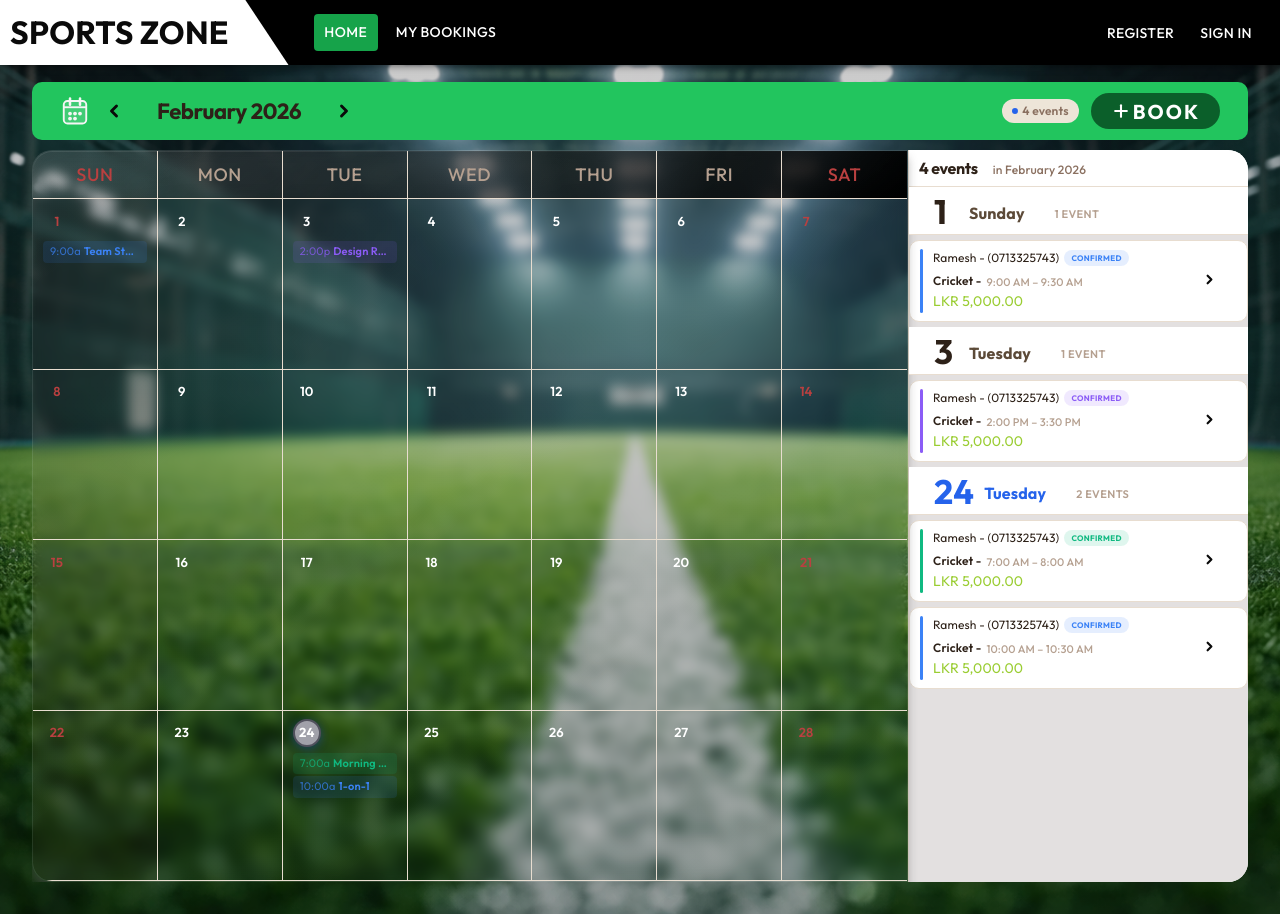
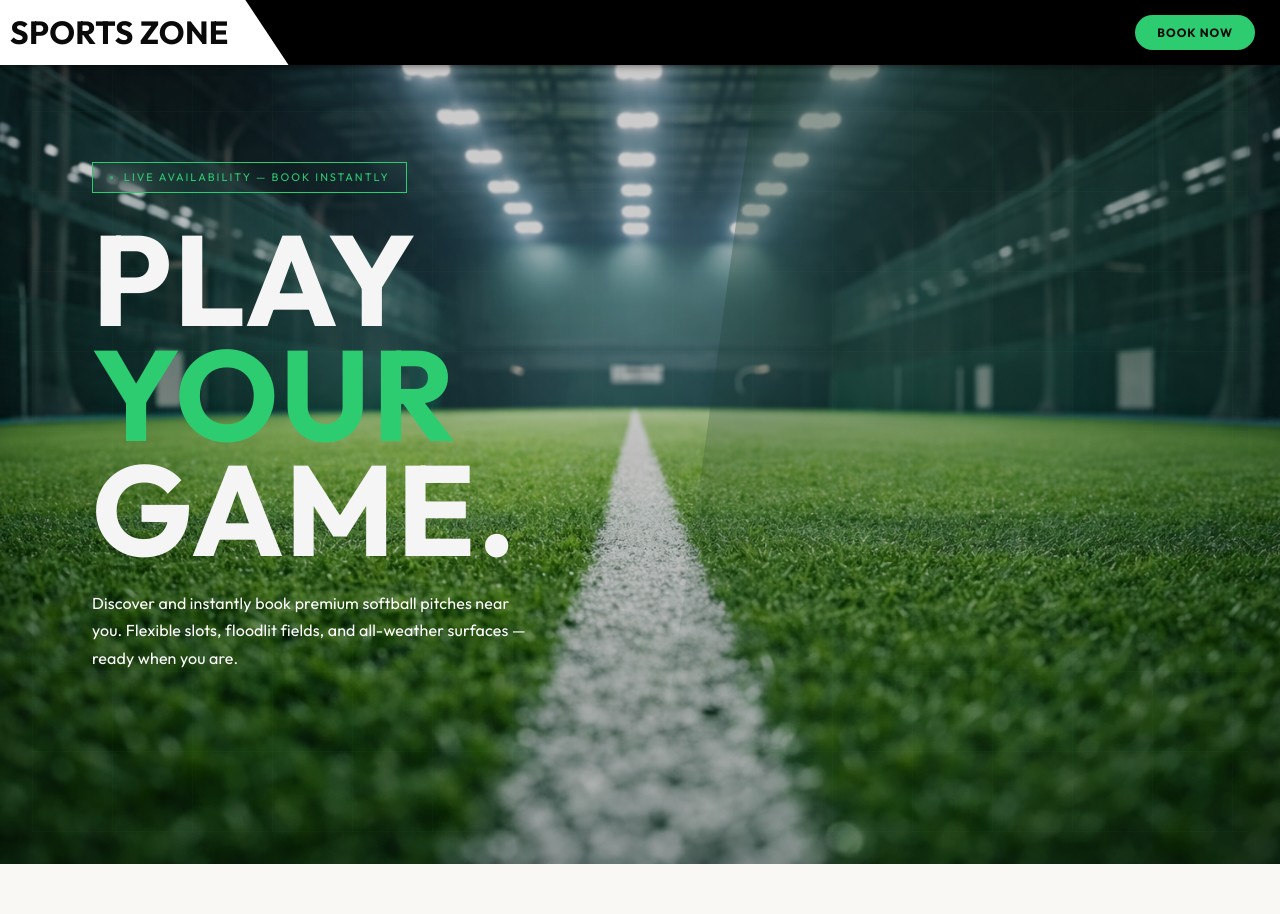
Before and after one commit to Chamila-Ranasinghe/booking-app, a React (Vite) app: page / in a window 1280 px wide. After the commit the page ends 864 px from the top, so only its background shows below. Built offline with nearby package versions, Linux system fonts and the light colour scheme.

Commit message:
modifications on calendar

```diff
--- a/src/App.tsx
+++ b/src/App.tsx
@@ -4,6 +4,7 @@ import { Route, Routes } from "react-router-dom";
 import MobiScrollCalendar from "./components/ResponsiveCalender";
 import SignIn from "./components/SigninComponent";
 import Register from "./components/RegisterComponent";
+import Home from "./components/HomeComponent";
 
 function App() {
   return (
@@ -11,9 +12,10 @@ function App() {
       <NavBar></NavBar>
       <main className="main-container">
         <Routes>
-          <Route path="/" element={<MobiScrollCalendar />}></Route>
+          <Route path="/calendar" element={<MobiScrollCalendar />}></Route>
           <Route path="/signin" element={<SignIn />}></Route>
           <Route path="/register" element={<Register />}></Route>
+          <Route path="/" element={<Home />}></Route>
         </Routes>
       </main>
     </>
--- a/src/components/EventSheetComponent.tsx
+++ b/src/components/EventSheetComponent.tsx
@@ -300,9 +300,6 @@ export const EventSheet: FC<EventSheetProps> = ({
               Delete
             </button>
           )}
-          {/* <button className="btn btn-ghost" onClick={onClose}>
-            Cancel
-          </button> */}
           <button className="btn btn-primary" onClick={handleSave}>
             {isEdit ? "Save Changes" : "Book"}
           </button>
--- /dev/null
+++ b/src/components/HomeComponent.tsx
@@ -0,0 +1,37 @@
+import "../css/Home.scss";
+
+export default function Home() {
+  return (
+    <div>
+      <section className="hero">
+        <div className="hero-content">
+          <div className="hero-badge">Live Availability — Book Instantly</div>
+          <h1>
+            PLAY<span className="accent">YOUR</span>GAME.
+          </h1>
+          <p className="hero-sub">
+            Discover and instantly book premium softball pitches near you.
+            Flexible slots, floodlit fields, and all-weather surfaces — ready
+            when you are.
+          </p>
+        </div>
+
+
+        <div className="hero-visual">
+          <div className="stat-card">
+            <div className="stat-number">3+</div>
+            <div className="stat-label">Premium Pitches</div>
+          </div>
+          <div className="stat-card">
+            <div className="stat-number">50+</div>
+            <div className="stat-label">Bookings Made</div>
+          </div>
+          <div className="stat-card">
+            <div className="stat-number">98%</div>
+            <div className="stat-label">Satisfaction Rate</div>
+          </div>
+        </div>
+      </section>
+    </div>
+  );
+}
--- a/src/components/NavBar.tsx
+++ b/src/components/NavBar.tsx
@@ -1,4 +1,4 @@
-import * as React from "react";
+import { useEffect, useState } from "react";
 import AppBar from "@mui/material/AppBar";
 import Box from "@mui/material/Box";
 import CssBaseline from "@mui/material/CssBaseline";
@@ -18,36 +18,42 @@ import { NavLink } from "react-router-dom";
 import MenuItem from "@mui/material/MenuItem";
 import Menu from "@mui/material/Menu";
 import AccountCircle from "@mui/icons-material/AccountCircle";
+import { useNavigate , useLocation } from "react-router-dom";
 
 interface Props {
-  /**
-   * Injected by the documentation to work in an iframe.
-   * You won't need it on your project.
-   */
   window?: () => Window;
 }
 
 const drawerWidth = 240;
-const navItems = [{ label: "Home", path: "" }, { label: "My Bookings", path: "bookings" } ];
+const navItems = [{ label: "Home", path: "calendar" }];
 const signInItems = [
   { label: "Register", path: "register" },
   { label: "Sign In", path: "signin" },
 ];
 
 export default function NavBar(props: Props) {
+  const navigate = useNavigate();
   const { window } = props;
-  const [mobileOpen, setMobileOpen] = React.useState(false);
-  const [auth] = React.useState(false);
-  const [anchorEl, setAnchorEl] = React.useState<null | HTMLElement>(null);
-  // const navigate = useNavigate();
+  const [mobileOpen, setMobileOpen] = useState(false);
+  const [auth] = useState(false);
+  const [isAdmin] = useState(false);
+  const [anchorEl, setAnchorEl] = useState<null | HTMLElement>(null);
+  const [isHomePage, setHomepage] = useState(true);
+  const location = useLocation();
+
+  useEffect(() => {
+    if(location.pathname === "/"){
+       setHomepage(true);
+    }
+    else{
+      console.log(location.pathname)
+      setHomepage(false);
+    }
+  }, []);
 
   const handleDrawerToggle = () => {
     setMobileOpen((prevState) => !prevState);
   };
-
-  // const handleChange = (event: React.ChangeEvent<HTMLInputElement>) => {
-  //   setAuth(event.target.checked);
-  // };
 
   const handleMenu = (event: React.MouseEvent<HTMLElement>) => {
     setAnchorEl(event.currentTarget);
@@ -56,20 +62,6 @@ export default function NavBar(props: Props) {
   const handleClose = () => {
     setAnchorEl(null);
   };
-
-  // const handleNavClick = React.useCallback((nav: string) => {
-  //   if (nav) {
-  //     if (nav.match("Home")) {
-  //       navigate("/");
-  //     }
-  //     if (nav.match("Register")) {
-  //       navigate("/register");
-  //     }
-  //     if (nav.match("Sign In")) {
-  //       navigate("/signin");
-  //     }
-  //   }
-  // }, []);
 
   const drawer = (
     <Box onClick={handleDrawerToggle} sx={{ textAlign: "center" }}>
@@ -125,15 +117,33 @@ export default function NavBar(props: Props) {
                 to={`/${item.path.toLowerCase()}`} // adjust route if needed
                 className="navlink"
               >
-                {({ isActive }) => (
-                  <Button className={`menubutton ${isActive ? "active" : ""}`}>
+                {({ isActive }) =>
+                  !isHomePage && (
+                    <Button
+                      className={`menubutton ${isActive ? "active" : ""}`}
+                    >
                       {item.label}
                     </Button>
-                )}
+                  )
+                }
               </NavLink>
             ))}
           </Box>
+          {
+            isHomePage && (
+              <div className="navigator-class">
+                <button
+                  className="nav-cta"
+                  onClick={() => {navigate("/calendar"); setHomepage(false)}}
+                >
+                  Book Now
+                </button>
+              </div>
+            )
+          }
+
           {auth ? (
+            (
               <div className="logged-profile">
                 <IconButton
                   size="large"
@@ -143,29 +153,55 @@ export default function NavBar(props: Props) {
                   onClick={handleMenu}
                   color="inherit"
                 >
+                  <span className="username-tag">Hi, Ramesh</span>{" "}
                   <AccountCircle />
                 </IconButton>
                 <Menu
                   id="menu-appbar"
                   anchorEl={anchorEl}
                   anchorOrigin={{
-                  vertical: "top",
-                  horizontal: "right",
+                    vertical: "bottom",
+                    horizontal: "left",
                   }}
                   keepMounted
                   transformOrigin={{
                     vertical: "top",
-                  horizontal: "right",
+                    horizontal: "left",
                   }}
+                  className="avatar-menu-dropdown"
                   open={Boolean(anchorEl)}
                   onClose={handleClose}
+                  PaperProps={{
+                    elevation: 4,
+                    sx: {
+                      overflow: "visible",
+                      mt: -1,
+                      minWidth: 180,
+                      "&::before": {
+                        content: '""',
+                        display: "block",
+                        position: "absolute",
+                        top: 0,
+                        right: 33,
+                        width: 10,
+                        height: 10,
+                        bgcolor: "background.paper",
+                        transform: "translateY(-50%) rotate(45deg)",
+                        zIndex: 0,
+                      },
+                    },
+                  }}
                 >
-                <MenuItem>Profile</MenuItem>
-                <MenuItem>My account</MenuItem>
+                  {isAdmin && (
+                    <MenuItem className="menu-itemms">Dashboard</MenuItem>
+                  )}
+                  <MenuItem className="menu-itemms">Logout</MenuItem>
                 </Menu>
               </div>
+            )
           ) : (
-            <div className="signIn">
+            !isHomePage &&
+            (<div className="signIn">
               {signInItems.map((item) => (
                 <NavLink
                   key={item.label}
@@ -181,7 +217,7 @@ export default function NavBar(props: Props) {
                   )}
                 </NavLink>
               ))}
-            </div>
+            </div>)
           )}
         </Toolbar>
       </AppBar>
--- /dev/null
+++ b/src/css/Home.scss
@@ -0,0 +1,184 @@
+
+@use "./colors.scss" as *;
+
+  :root {
+    --black: #0a0a0a;
+    --deep: #111111;
+    --card: #181818;
+    --green: #2ECC71;
+    --green-dark: #1db954;
+    --green-muted: #1a3d2b;
+    --white: #f5f5f5;
+    --grey: #888;
+    --border: rgba(46,204,113,0.15);
+  }
+
+  /* ── NAV ── */
+  .navigator-class {
+    position: fixed;
+    right: 25px;
+    top: 15px;
+    align-items: center;
+    justify-content: space-between;
+  }
+
+  .nav-links a:hover { color: var(--green); }
+
+  .nav-cta {
+    font-family: "Outfit";
+    font-size: 12px;
+    letter-spacing: 1px;
+    text-transform: uppercase;
+    background: var(--green);
+    color: var(--black);
+    border: none; cursor: pointer;
+    padding: 10px 22px;
+    font-weight: 700;
+    transition: background 0.2s, transform 0.15s;
+    border-radius: var(--radius-pill);
+  }
+  .nav-cta:hover { background: var(--green-dark); transform: translateY(-1px); }
+
+  /* ── HERO ── */
+  .hero {
+    min-height: 100vh;
+    position: relative;
+    display: flex; align-items: center;
+    padding: 50px 60px 80px;
+    overflow: hidden;
+  }
+
+  /* Diagonal green stripe */
+  .hero::before {
+    content: '';
+    position: absolute;
+    top: -10%; right: -5%;
+    width: 55%;
+    height: 120%;
+    background: linear-gradient(160deg, var(--green-muted) 0%, transparent 70%);
+    clip-path: polygon(20% 0%, 100% 0%, 100% 100%, 0% 100%);
+    opacity: 0.5;
+    z-index: 0;
+  }
+
+  /* Field lines texture */
+  .hero::after {
+    content: '';
+    position: absolute;
+    top: 0; left: 0; right: 0; bottom: 0;
+    background-image:
+      repeating-linear-gradient(90deg, rgba(46,204,113,0.03) 0px, rgba(46,204,113,0.03) 1px, transparent 1px, transparent 80px),
+      repeating-linear-gradient(0deg, rgba(46,204,113,0.03) 0px, rgba(46,204,113,0.03) 1px, transparent 1px, transparent 80px);
+    z-index: 0;
+  }
+
+  .hero-content { position: relative; z-index: 1; max-width: 680px; font-family: "Outfit"; }
+
+  .hero-badge {
+    display: inline-flex; align-items: center; gap: 8px;
+    font-size: 11px; letter-spacing: 2px; text-transform: uppercase;
+    color: var(--green);
+    border: 1px solid var(--green);
+    padding: 6px 16px;
+    margin-bottom: 28px;
+    animation: fadeSlideUp 0.6s ease both;
+    backdrop-filter: blur(12px);
+  }
+  .hero-badge::before {
+    content: '●';
+    font-size: 8px;
+    animation: pulse 1.5s ease infinite;
+  }
+
+  @keyframes pulse {
+    0%, 100% { opacity: 1; }
+    50% { opacity: 0.3; }
+  }
+
+  .hero h1 {
+    font-size: clamp(72px, 10vw, 130px);
+    line-height: 0.9;
+    letter-spacing: 2px;
+    color: var(--white);
+    animation: fadeSlideUp 0.7s 0.1s ease both;
+  }
+
+  .hero h1 .accent { color: var(--green); display: block; }
+
+  .hero-sub {
+    margin-top: 24px;
+    font-size: 16px;
+    color: $TextWhite;
+    line-height: 1.7;
+    max-width: 440px;
+    animation: fadeSlideUp 0.7s 0.2s ease both;
+  }
+
+  .hero-actions {
+    display: flex; align-items: center; gap: 20px;
+    margin-top: 44px;
+    animation: fadeSlideUp 0.7s 0.3s ease both;
+  }
+
+
+  /* Hero right — floating stat cards */
+  .hero-visual {
+    position: absolute;
+    right: 60px;
+    top: 50%;
+    transform: translateY(-50%);
+    z-index: 1;
+    display: flex; flex-direction: column; gap: 16px;
+    animation: fadeSlideLeft 0.8s 0.4s ease both;
+  }
+
+  .stat-card {
+    background: var(--card);
+    border: 1px solid var(--border);
+    padding: 20px 28px;
+    min-width: 200px;
+    position: relative;
+    overflow: hidden;
+  }
+  .stat-card::before {
+    content: '';
+    position: absolute; top: 0; left: 0;
+    width: 3px; height: 100%;
+    background: var(--green);
+  }
+  .stat-number {
+    font-family: 'Outfit', sans-serif;
+    font-size: 44px;
+    color: var(--green);
+    line-height: 1;
+  }
+  .stat-label {
+    font-family: 'Outfit', monospace;
+    font-size: 10px; letter-spacing: 1.5px; text-transform: uppercase;
+    color: var(--grey);
+    margin-top: 4px;
+  }
+
+  /* ── ANIMATIONS ── */
+  @keyframes fadeSlideUp {
+    from { opacity: 0; transform: translateY(24px); }
+    to   { opacity: 1; transform: translateY(0); }
+  }
+  @keyframes fadeSlideLeft {
+    from { opacity: 0; transform: translate(40px, -50%); }
+    to   { opacity: 1; transform: translate(0, -50%); }
+  }
+
+  /* ── RESPONSIVE ── */
+  @media (max-width: 900px) {
+    // nav { padding: 16px 24px; }
+    .navigator-class { top: 12px;}
+    .nav-links { display: none; }
+    .hero { padding: 60px 24px 60px; }
+    .hero-visual { display: none; }
+    section { padding: 70px 24px; }
+    .steps, .pitches-grid, .testimonials-grid { grid-template-columns: 1fr; }
+    .booking-strip { flex-direction: column; padding: 40px 24px; }
+    footer { grid-template-columns: 1fr 1fr; padding: 40px 24px; }
+    .footer-bottom { flex-direction: column; gap: 8px; padding: 16px 24px; }
+  }
```
Also changed, not shown: src/components/EventDetailComponent.tsx (+5 -2 lines), src/css/EventDetailComponent.scss (+0 -7 lines), src/css/ResponsiveCalender.scss (+20 -7 lines), src/css/navbar.scss (+10 -0 lines). Lines whose indentation alone changed are shown as unchanged.
